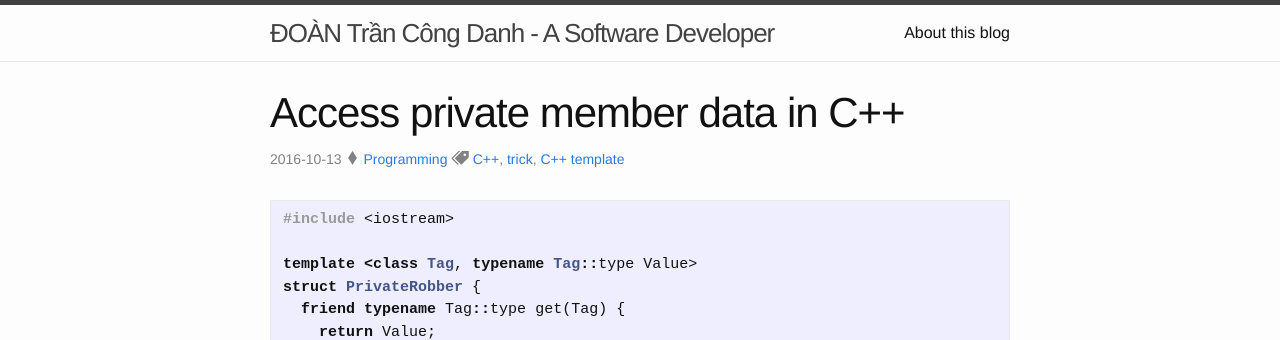
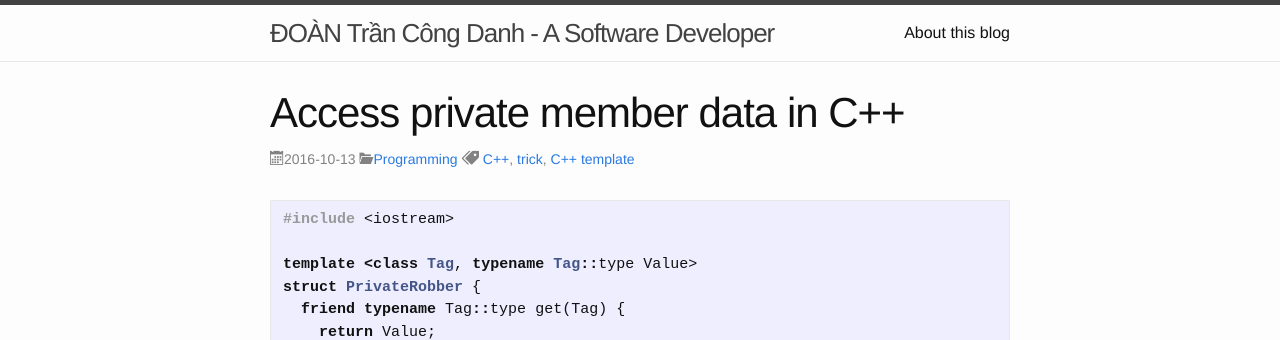
Before and after one commit to congdanhqx-zz/congdanhqx.github.io, a Jekyll site: the page built from _posts/2016-10-13-access-private-data-member-cpp.markdown, in a window 1280 px wide. Shown: the top 340 px of the page. Built offline with Jekyll 4.4.1, drawn with Linux system fonts in a browser that asks for light colours; comment, search, counter and statistics services are not loaded.

Commit message:
Add some icon

```diff
--- a/_layouts/post.html
+++ b/_layouts/post.html
@@ -3,7 +3,7 @@ layout: default
 ---
 <!-- from http://www.minddust.com/post/alternative-tags-and-categories-on-github-pages/ -->
 {% if page.categories.size > 0 %}
-  {% capture categories_content %} <span class="icon-diamonds"></span> {% endcapture %}
+  {% capture categories_content %} <span class="icon-folder-open"></span>{% endcapture %}
   {% for post_category in page.categories %}
     {% assign category = site.my_categories | where: "slug", post_category %}
     {% if category %}
@@ -29,7 +29,7 @@ layout: default
 
   <header class="post-header">
     <h1 class="post-title" itemprop="name headline">{{ page.title }}</h1>
-    <p class="post-meta"><time datetime="{{ page.date | date_to_xmlschema }}" itemprop="datePublished">{{ page.date | date: "%Y-%m-%d" }}</time>{% if page.author %} <span class="icon-diamonds"></span> <span itemprop="author" itemscope itemtype="http://schema.org/Person"><span itemprop="name">{{ page.author }}</span></span>{% endif %}{{ categories_content }}{{ tags_content }}</p>
+    <p class="post-meta"><span class="icon-calendar"></span><time datetime="{{ page.date | date_to_xmlschema }}" itemprop="datePublished">{{ page.date | date: "%Y-%m-%d" }}</time>{% if page.author %} <span class="icon-quill"></span><span itemprop="author" itemscope itemtype="http://schema.org/Person"><span itemprop="name">{{ page.author }}</span></span>{% endif %}{{ categories_content }}{{ tags_content }}</p>
   </header>
 
   <div class="post-content" itemprop="articleBody">
--- a/_sass/_icomoon.scss
+++ b/_sass/_icomoon.scss
@@ -22,8 +22,15 @@
   -webkit-font-smoothing: antialiased;
   -moz-osx-font-smoothing: grayscale;
 }
+.icon-quill:before {
+  content: "\e907";
+}
+
 .icon-diamonds:before {
   content: "\e919";
+}
+.icon-folder-open:before {
+  content: "\e930";
 }
 .icon-price-tag:before {
   content: "\e935";
@@ -32,3 +39,6 @@
 .icon-price-tags:before {
   content: "\e936";
 }
+.icon-calendar:before {
+  content: "\e953";
+}
```
Also changed, not shown: assets/icomoon/icomoon.svg, assets/icomoon/icomoon.ttf, assets/icomoon/icomoon.woff, 1 other file.
